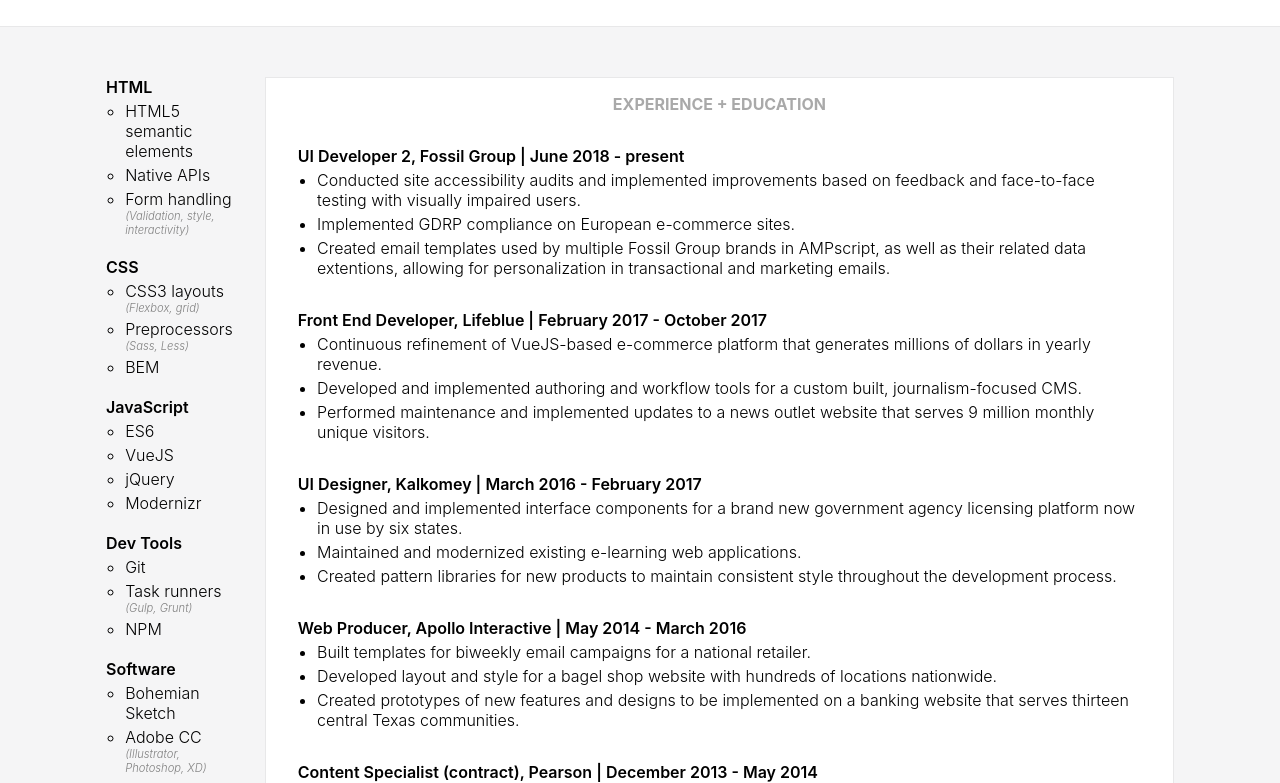
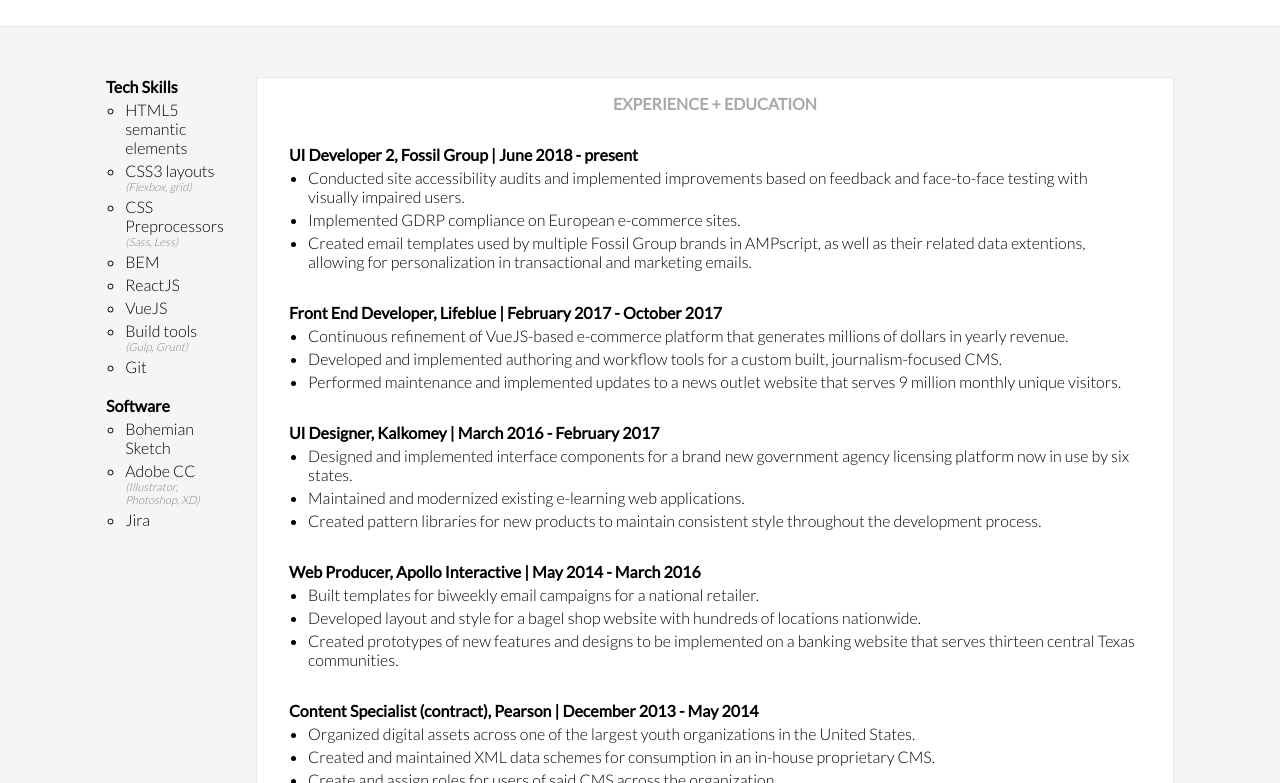
Before and after one commit to bradbrock/cv, a website: page index.html in a window 1280 px wide. Shown: the part 102-885 px from the top of the page. Drawn offline with Linux system fonts and the light colour scheme; a web font is replaced by a local one.

Commit message:
Fixed gulp and sass, new font stack.

```diff
--- a/index.html
+++ b/index.html
@@ -6,7 +6,7 @@
     <meta http-equiv="X-UA-Compatible" content="ie=edge">
     <title>Brad Brock | Web Developer | Dallas, Texas</title>
     <link rel="stylesheet" href="css/style.css">
-    <link href="https://fonts.googleapis.com/css?family=Muli:300,400" rel="stylesheet">
+    <link href="https://fonts.googleapis.com/css?family=Lato:300,400&display=swap" rel="stylesheet">
 </head>
 <body>
 
@@ -54,36 +54,16 @@
                     <article>
                         <ul class="list-row">
                             <li>
-                                <h4>HTML</h4>
+                                <h4>Tech Skills</h4>
                                 <ul>
                                     <li>HTML5 semantic elements</li>
-                                    <li>Native APIs</li>
-                                    <li>Form handling <span>(Validation, style, interactivity)</span></li>
-                                </ul>
-                            </li>
-                            <li>
-                                <h4>CSS</h4>
-                                <ul>
                                     <li>CSS3 layouts <span>(Flexbox, grid)</span></li>
-                                    <li>Preprocessors <span>(Sass, Less)</span></li>
+                                    <li>CSS Preprocessors <span>(Sass, Less)</span></li>
                                     <li>BEM</li>
-                                </ul>
-                            </li>
-                            <li>
-                                <h4>JavaScript</h4>
-                                <ul>
-                                    <li>ES6</li>
+                                    <li>ReactJS</li>
                                     <li>VueJS</li>
-                                    <li>jQuery</li>
-                                    <li>Modernizr</li>
-                                </ul>
-                            </li>
-                            <li>
-                                <h4>Dev Tools</h4>
-                                <ul>
+                                    <li>Build tools <span>(Gulp, Grunt)</span></li>
                                     <li>Git</li>
-                                    <li>Task runners <span>(Gulp, Grunt)</span></li>
-                                    <li>NPM</li>
                                 </ul>
                             </li>
                             <li>
@@ -91,6 +71,7 @@
                                 <ul>
                                     <li>Bohemian Sketch</li>
                                     <li>Adobe CC <span>(Illustrator, Photoshop, XD)</span></li>
+                                    <li>Jira</li>
                                 </ul>
                             </li>
                         </ul>
--- a/scss/_base.scss
+++ b/scss/_base.scss
@@ -6,7 +6,7 @@
 }
 
 body{
-    font-family: 'Muli', -apple-system, BlinkMacSystemFont, "Segoe UI", Helvetica, Arial, sans-serif, "Apple Color Emoji", "Segoe UI Emoji", "Segoe UI Symbol";
+    font-family: 'Lato', -apple-system, BlinkMacSystemFont, "Segoe UI", Helvetica, Arial, sans-serif, "Apple Color Emoji", "Segoe UI Emoji", "Segoe UI Symbol";
     background: #f5f5f6;
 
     @media (max-width: 600px) {
```
Also changed, not shown: css/style.css, 1 other file.
